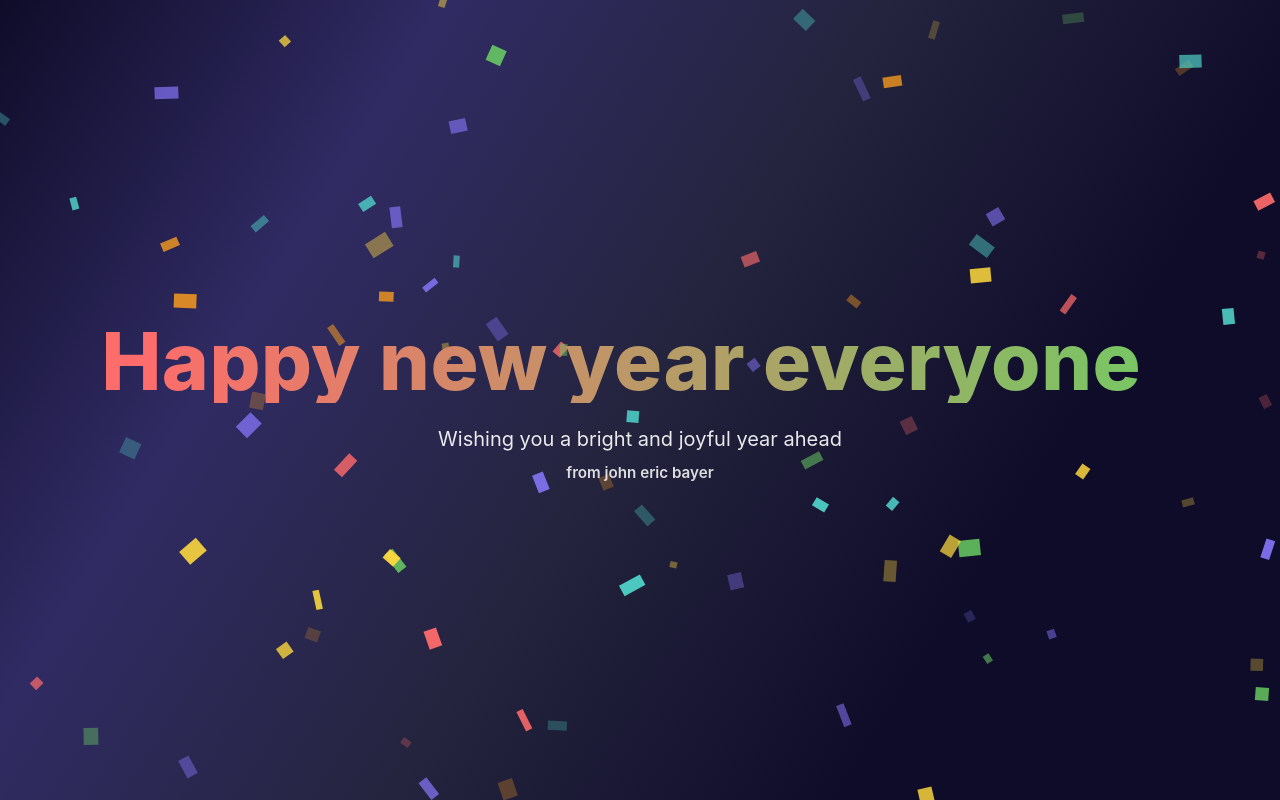
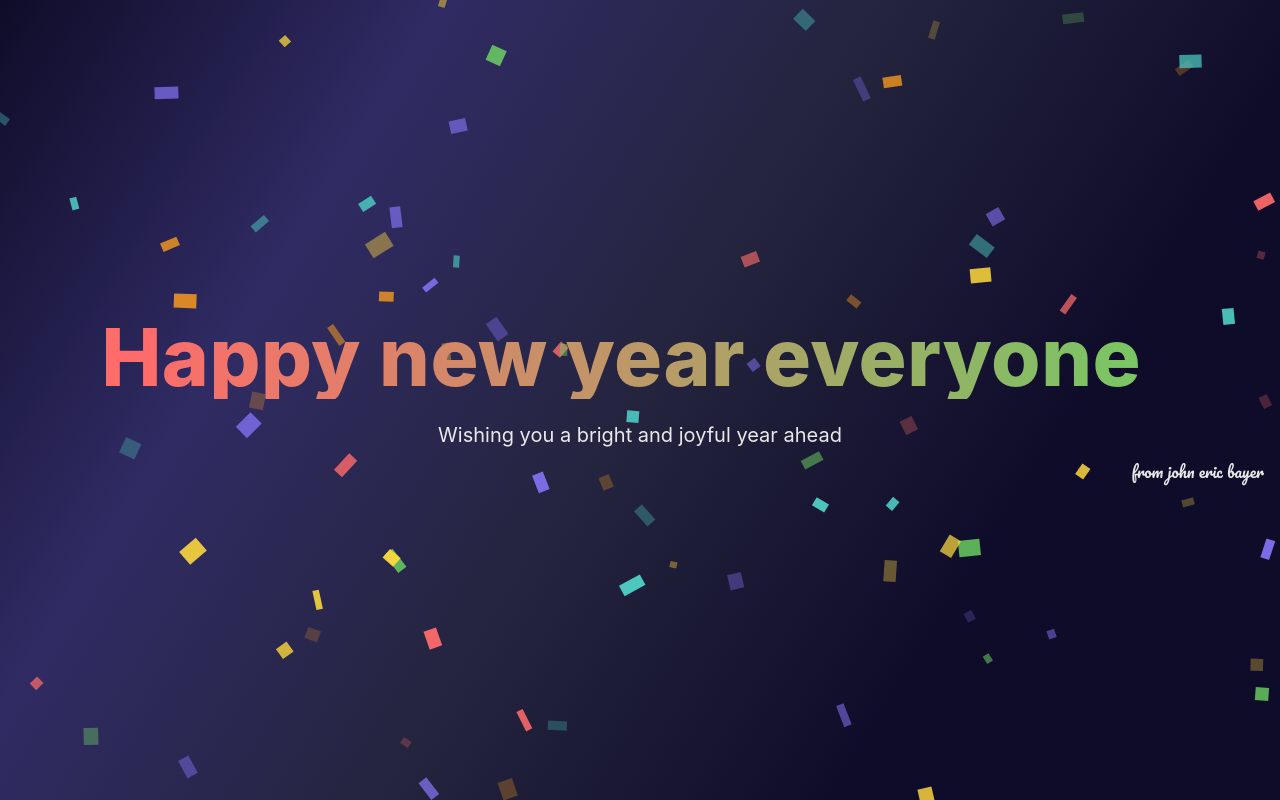
Before and after one commit to Gengarit/xmas-greeting, a React (Vite) app: page / in a window 1280 px wide. Built offline with nearby package versions, Linux system fonts and the light colour scheme; the HTML template or start-up script is replaced by a standard one.

Commit message:
Style signature with Pacifico font and CSS class `.greeting-signature`

```diff
--- a/index.html
+++ b/index.html
@@ -6,6 +6,9 @@
     <meta name="theme-color" content="#000000" />
     <meta name="apple-mobile-web-app-capable" content="yes" />
     <meta name="apple-mobile-web-app-status-bar-style" content="black" />
+    <link rel="preconnect" href="https://fonts.googleapis.com">
+    <link rel="preconnect" href="https://fonts.gstatic.com" crossorigin>
+    <link href="https://fonts.googleapis.com/css2?family=Pacifico&display=swap" rel="stylesheet">
     <title>Happy New Year! 🎉</title>
   </head>
   <body>
--- a/src/App.jsx
+++ b/src/App.jsx
@@ -54,15 +54,7 @@
         }}>
           Wishing you a bright and joyful year ahead
         </p>
-        <p style={{
-          fontSize: '0.95rem',
-          opacity: 0.85,
-          fontWeight: '600',
-          marginTop: '0.75rem',
-          fontStyle: 'normal'
-        }}>
-          from john eric bayer
-        </p>
+        <p className="greeting-signature">from john eric bayer</p>
       </div>
 
       {/* Gallery at the bottom */}
--- a/src/index.css
+++ b/src/index.css
@@ -48,3 +48,18 @@
     touch-action: pan-y;
   }
 }
+
+/* Greeting signature styling */
+.greeting-signature {
+  font-family: 'Pacifico', system-ui, -apple-system, 'Segoe UI', Roboto, 'Helvetica Neue', Arial;
+  font-size: 1rem;
+  opacity: 0.9;
+  color: #fff;
+  margin-top: 0.6rem;
+  text-align: right;
+  width: 100%;
+}
+
+@media (max-width: 480px) {
+  .greeting-signature { text-align: center; }
+}
```
